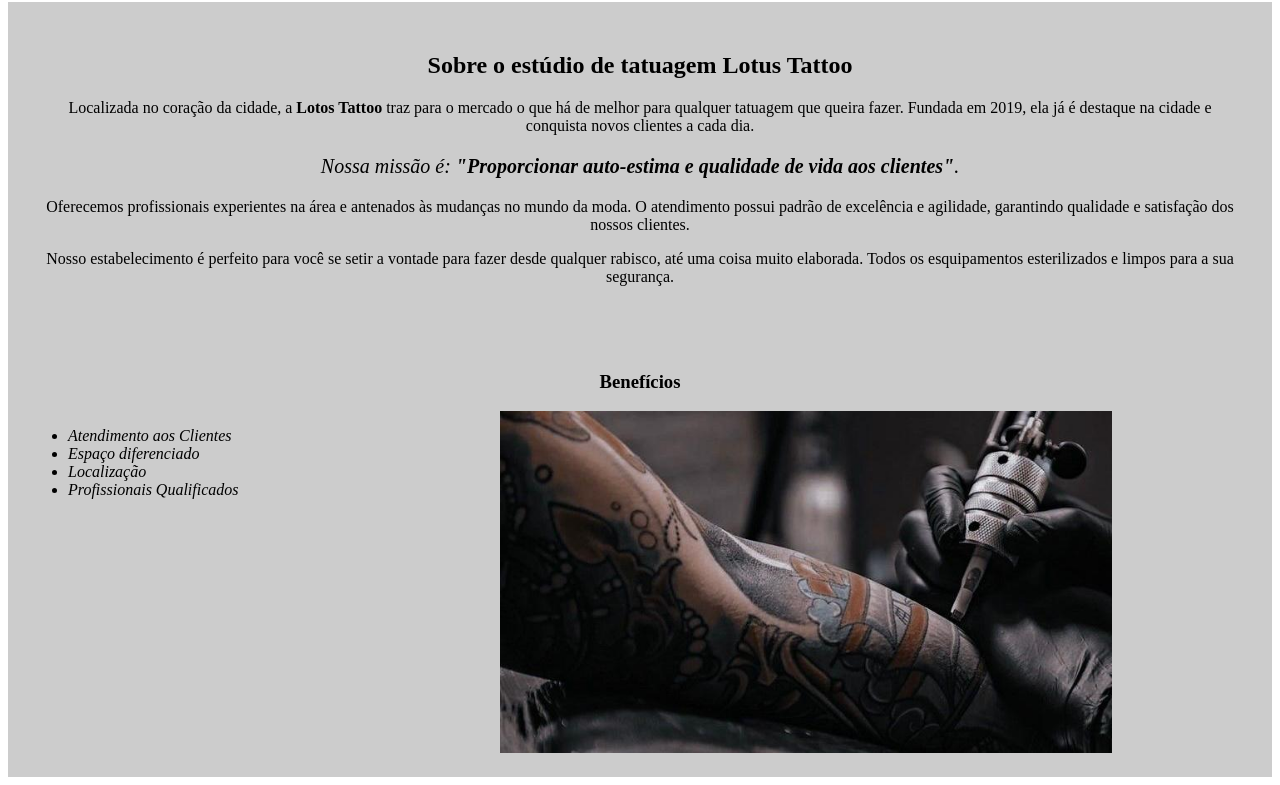
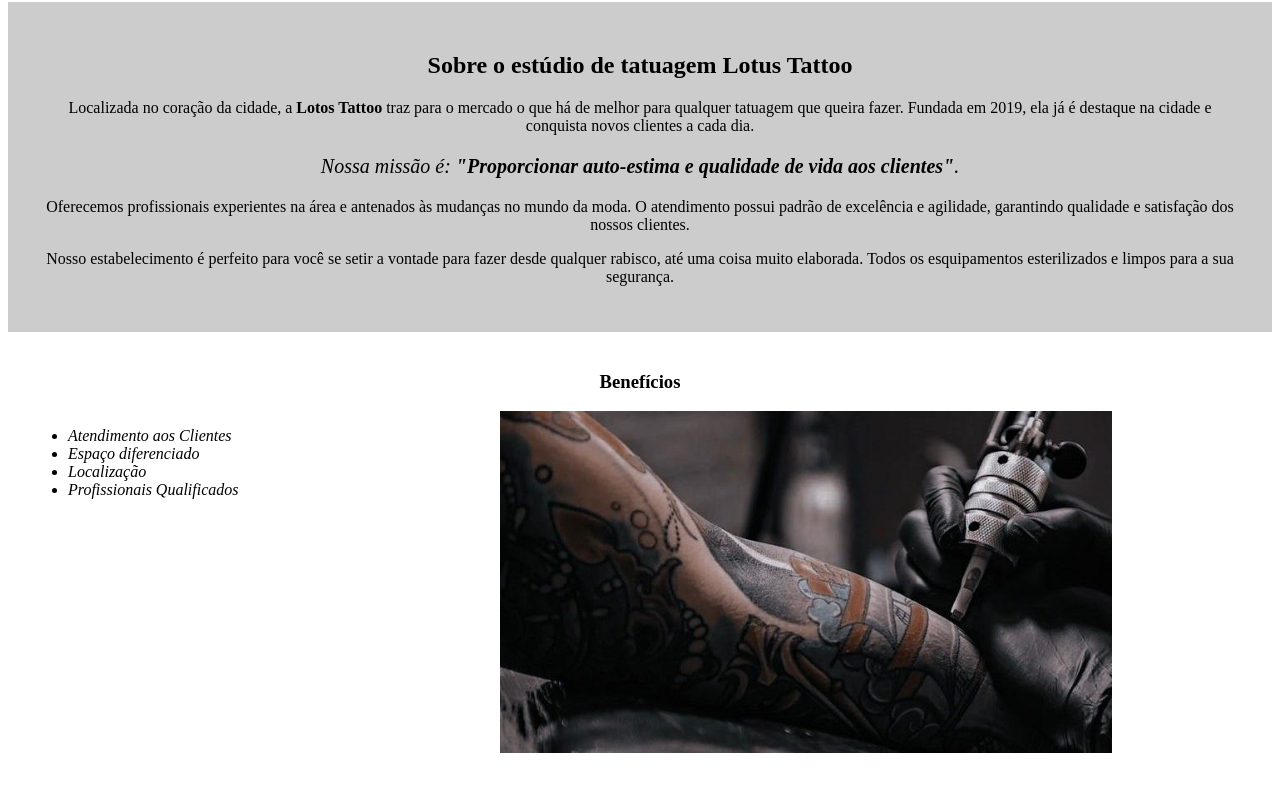
Before and after one commit to GiovannaJaleca/TURMAF, a plain HTML site: page index.html in a window 1280 px wide. Shown: the part 458-1243 px from the top of the page. Drawn offline with Linux system fonts and the light colour scheme.

Commit message:
Update style.css

```diff
--- a/style.css
+++ b/style.css
@@ -36,7 +36,7 @@ em strong {
 }
 
 .beneficios {
-    background: #CCCCCC;
+    background: #FFFFFF;
     padding: 20px;
 }
 
```
